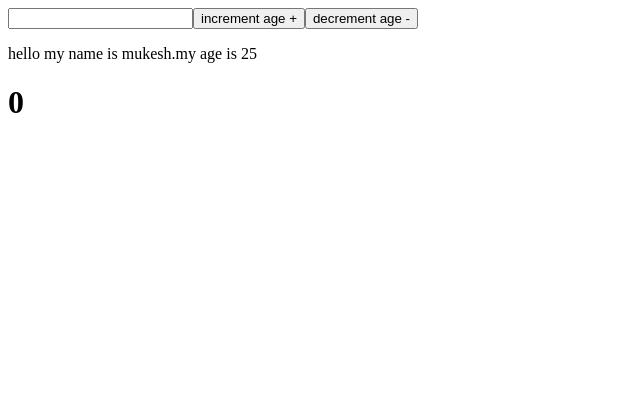
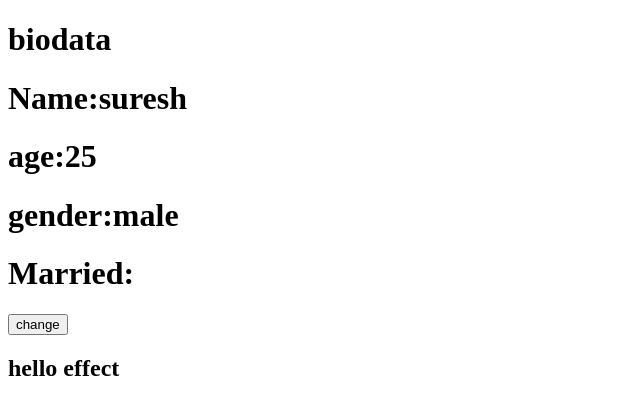
Before and after one commit to darwinMWF/frontend-afternoon-batch, a React (Vite) app in the folder react/vite-project-demo/: page / in a window 1280 px wide. Shown: the top 414 px of the page, without its empty margins (0-640 px from the left). Built offline with nearby package versions, Linux system fonts and the light colour scheme; no server answers.

Commit message:
usecontext,useEffect

```diff
--- /dev/null
+++ b/react/vite-project-demo/src/hooks/useEffect/effect.jsx
@@ -0,0 +1,17 @@
+import { useState, useEffect } from "react";
+
+export const Effect = () => {
+  const [postdata, setData] = useState([]);
+
+  useEffect(() => {
+    const data = fetch("https://jsonplaceholder.typicode.com/posts")
+      .then((res) => res.json())
+      .then((res) => {
+        setData([...res]);
+      })
+    return ()=>{
+        setData([])
+    }
+  }, []);
+  return <h2>hello effect</h2>;
+};
--- /dev/null
+++ b/react/vite-project-demo/src/hooks/usecontext/context.jsx
@@ -0,0 +1,8 @@
+import { createContext } from 'react';
+
+export const headingData = createContext({
+    name:"suresh",
+    age:25,
+    gender:"male",
+    ismaaried:false
+});
--- /dev/null
+++ b/react/vite-project-demo/src/hooks/usecontext/index.jsx
@@ -0,0 +1,64 @@
+import { useContext, useEffect, useState } from "react"
+import { headingData } from "./context"
+
+const Component3 = ()=>{
+    const data = useContext(headingData)
+
+    return (
+     <>
+     <div>
+        <h1>biodata</h1>
+        <h1>Name:{data.name}</h1>
+        <h1>age:{data.age}</h1>
+        <h1>gender:{data.gender}</h1>
+        <h1>Married:{data.ismaaried}</h1>
+     </div>
+
+     </>
+    )
+}
+
+const Component2 = ()=>{
+    const name = useContext(headingData)
+    return (
+        <>
+        <Component3 />
+        </>
+
+    )
+}
+
+const Component1 = ()=>{
+
+    return <Component2/>
+}
+
+
+export const Index = ()=>{
+    let data = useContext(headingData);
+    const [mydata,setMydata] = useState(data);
+
+    function changeData(){
+        setMydata({...mydata,name:"Akash"})
+    }
+
+    useEffect(()=>{
+
+        // const name = mydata.name
+        // console.log(name)
+        console.log("hello world")
+        return ()=>{
+            console.log("clean up")
+            // clean up function
+        }
+
+    },[mydata])
+    return(
+        <>
+        <headingData.Provider value={mydata}>
+        <Component1 />
+        <button onClick={changeData}>change</button>
+        </headingData.Provider>
+        </>
+    )
+}
--- a/react/vite-project-demo/src/main.jsx
+++ b/react/vite-project-demo/src/main.jsx
@@ -1,12 +1,15 @@
 import React from 'react'
 import ReactDOM from 'react-dom/client'
+import { Index } from './hooks/usecontext'
 // import App from "../src/hooks/useReducer"
 // import App from './App.jsx'
 // import './index.css'
 import { App } from './hooks/example2/useReducer'
+import { Effect } from './hooks/useEffect/effect'
 
 ReactDOM.createRoot(document.getElementById('root')).render(
   <React.StrictMode>
-   <App />
+   <Index />
+   <Effect/>
   </React.StrictMode>,
 )
```
